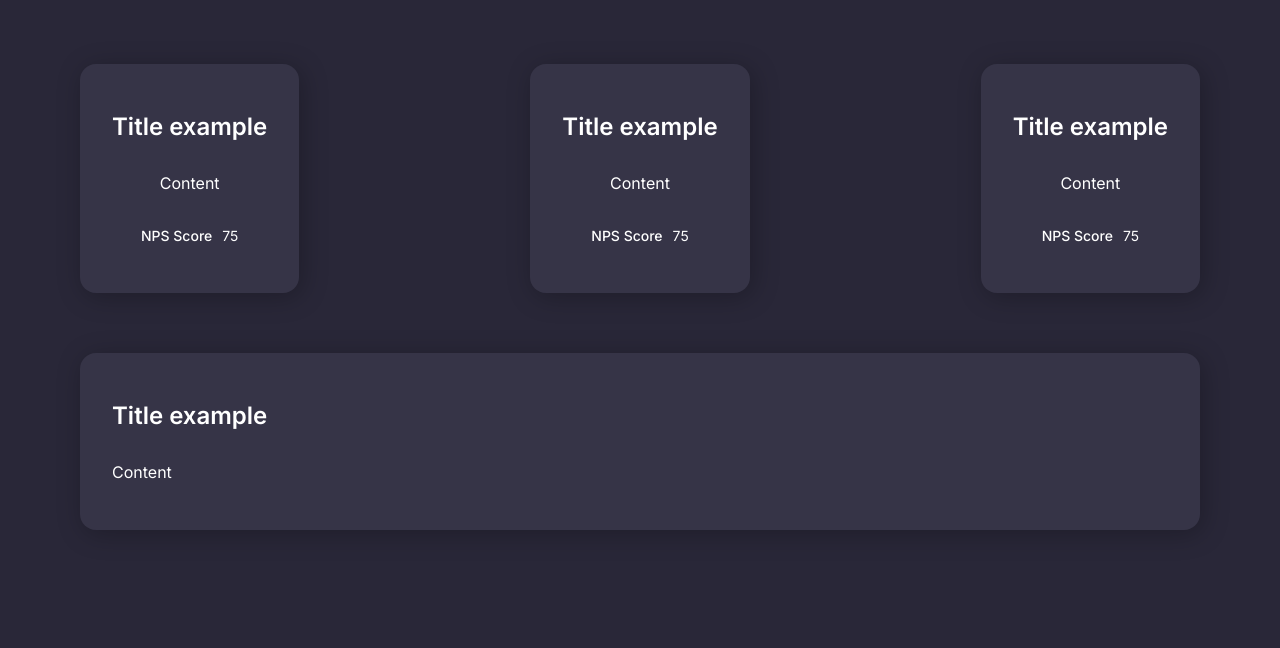
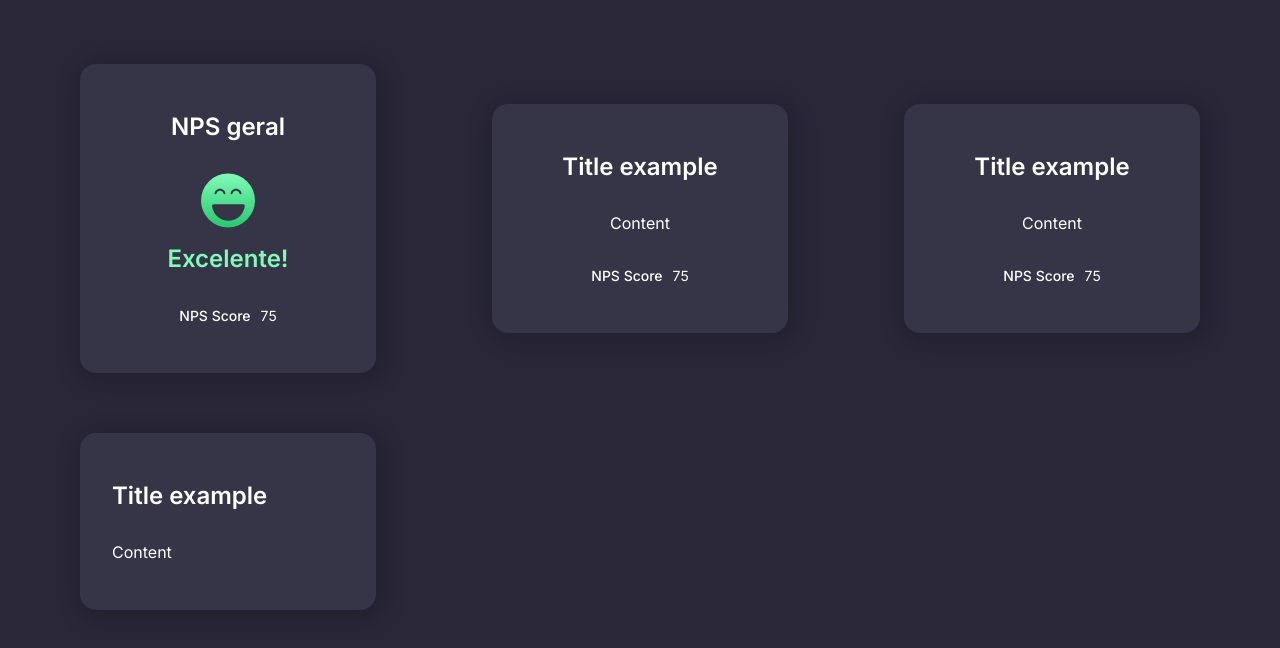
Before and after one commit to eduardamirelly/dashboard-boracodar, a React (Vite) app: page / in a window 1280 px wide. Shown: the top 648 px of the page. Built offline with nearby package versions, Linux system fonts and the light colour scheme.

Commit message:
✨ complete first board

```diff
--- a/src/App.tsx
+++ b/src/App.tsx
@@ -3,6 +3,9 @@ import { Box } from "./components/Box"
 import { Container } from "./components/Container"
 import { Content } from "./components/Content"
 import { Text } from "./components/Text"
+
+import smileSvg from './assets/smile.svg';
+import { Heading } from "./components/Heading"
 
 function App() {
   return (
@@ -10,8 +13,13 @@ function App() {
       <Content>
         <Box direction="column" gap="60">
           <Box justify="between" align="center" gap="32">
-            <Board title="Title example">
-              Content
+            <Board title="NPS geral">
+              <Box direction="column" justify="center" align="center" gap="16">
+                <img src={smileSvg} alt="smile face" />
+                <Heading css={{ color: '$green' }}>
+                  Excelente!
+                </Heading>
+              </Box>
 
               <Box gap="10">
                 <Text weight="medium">
--- a/src/components/Board/styles.ts
+++ b/src/components/Board/styles.ts
@@ -7,6 +7,8 @@ export const BoardContainer = styled('div', {
 
   paddingBlock: '3rem',
   paddingInline: '2rem',
+
+  width: '296px',
 
   display: 'flex',
   flexDirection: 'column',
--- a/src/components/Box/index.ts
+++ b/src/components/Box/index.ts
@@ -26,6 +26,9 @@ export const Box = styled('div', {
       10: {
         gap: '.625rem',
       },
+      16: {
+        gap: '1rem',
+      },
       32: {
         gap: '2rem',
       },
--- a/src/styles/stitches.config.ts
+++ b/src/styles/stitches.config.ts
@@ -18,6 +18,7 @@ export const { css, styled, theme } = createStitches({
       violetDark: '#292738',
       violetMedium: '#363447',
       white: '#ffffff',
+      green: '#81FBB8',
     },
   },
   media: {
```
